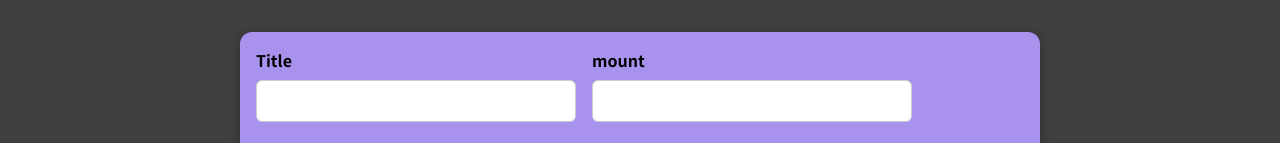
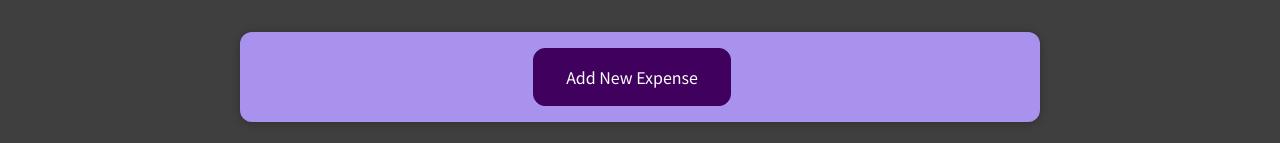
Before and after one commit to Jioh19/REACT-01-starting-setup, a React (Create React App) app: page / in a window 1280 px wide. Shown: the top 143 px of the page. Built offline with nearby package versions, Linux system fonts and the light colour scheme.

Commit message:
add new expense form

```diff
--- a/src/components/NewExpense/ExpenseForm.js
+++ b/src/components/NewExpense/ExpenseForm.js
@@ -5,46 +5,20 @@ const ExpenseForm = (props) => {
 	const [enteredTitle, setEnteredTitle] = useState("");
 	const [enteredAmount, setEnteredAmount] = useState("");
 	const [enteredDate, setEnteredDate] = useState("");
-	// const [userInput, setUserInput] = useState({
-	// 	enteredTitle: "",
-	// 	enteredAmount: "",
-	// 	enteredDate: "",
-	// });
+	const [newExpense, setNewExpense] = useState(false);
+	let addExpense = "";
 
 	const titleChangeHandler = (event) => {
-		// setUserInput({
-		// 	...userInput,
-		// 	enteredTitle: event.target.value,
-		// });
-		// setUserInput((prevState) => {
-		// 	return {...prevState, enteredTitle: event.target.value};
-		// })
 		setEnteredTitle(event.target.value);
 	};
 
 	const amountChangeHandler = (event) => {
-		// setUserInput((prevState) => {
-		// 	return { ...prevState, enteredAmount: event.target.value };
-		// });
 		setEnteredAmount(event.target.value);
 	};
 
 	const dateChangeHandler = (event) => {
-		// setUserInput((prevState) => {
-		// 	return { ...prevState, enteredDate: event.target.value };
-		// });
 		setEnteredDate(event.target.value);
 	};
-
-	// const inputChangeHandler = (identifier, value) => {
-	// 	if (identifier === "title") {
-	// 		setEnteredTitle(value);
-	// 	} else if (identifier === "date") {
-	// 		setEnteredDate(value);
-	// 	} else {
-	// 		setEnteredAmount(value);
-	// 	}
-	// };
 
 	const submitHandler = (event) => {
 		event.preventDefault();
@@ -61,7 +35,13 @@ const ExpenseForm = (props) => {
 		setEnteredDate("");
 	};
 
-	return (
+	function changeNewExpense() {
+		if(newExpense) setNewExpense(false);
+		else setNewExpense(true);
+	}
+
+	if (newExpense) {
+		addExpense = (
 			<form onSubmit={submitHandler}>
 				<div className="new-expense__controls">
 					<div className="new-expense__control">
@@ -91,10 +71,18 @@ const ExpenseForm = (props) => {
 					</div>
 				</div>
 				<div className="new-expense__actions">
+					<button onClick={changeNewExpense}>Cancel</button>
 					<button type="submit">Add Expense</button>
 				</div>
 			</form>
 		);
+	} else {
+		addExpense = (
+			<button onClick={changeNewExpense}>Add New Expense</button>
+		);
+	}
+
+	return <div>{addExpense}</div>;
 };
 
 export default ExpenseForm;
```
Lines whose indentation alone changed are shown as unchanged.
